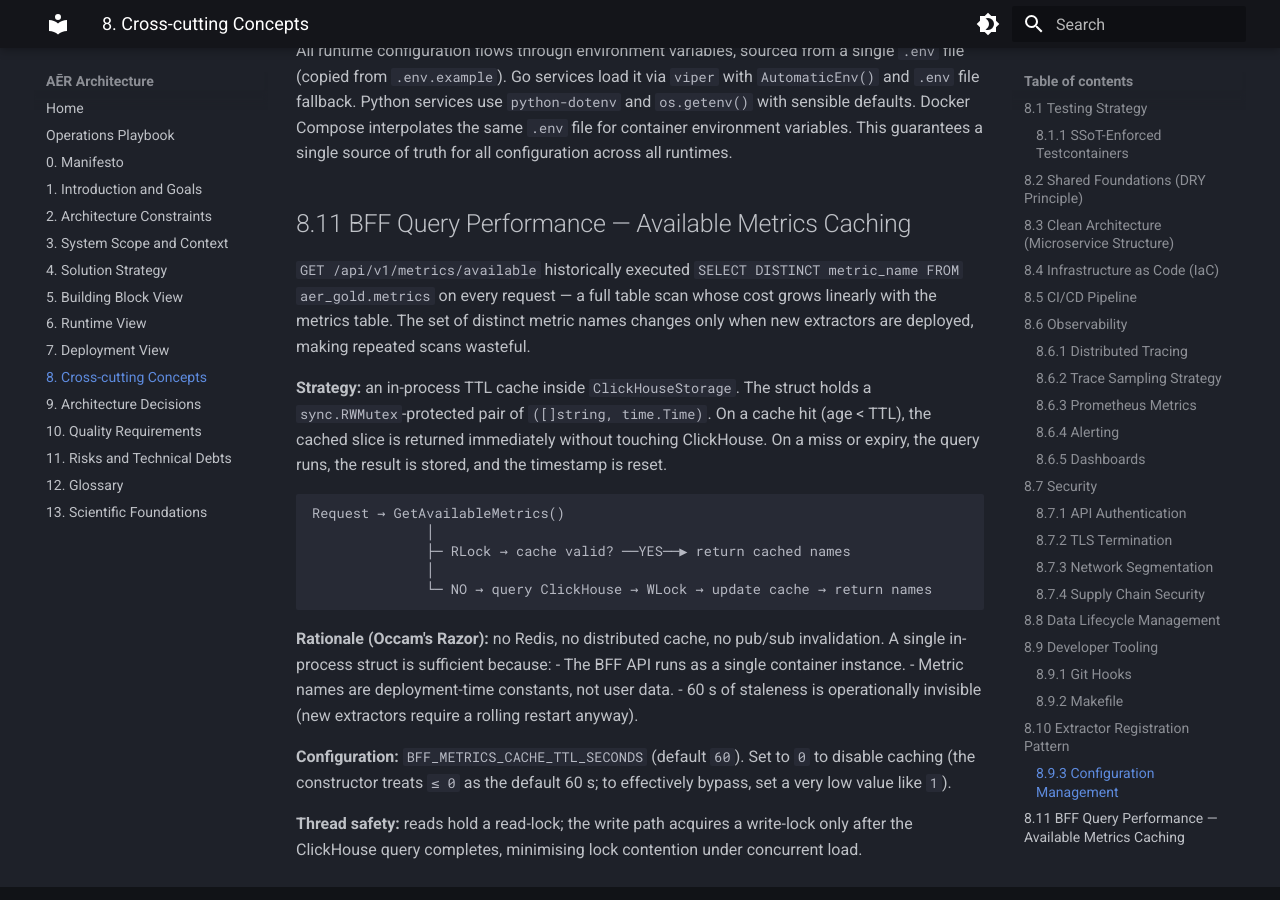
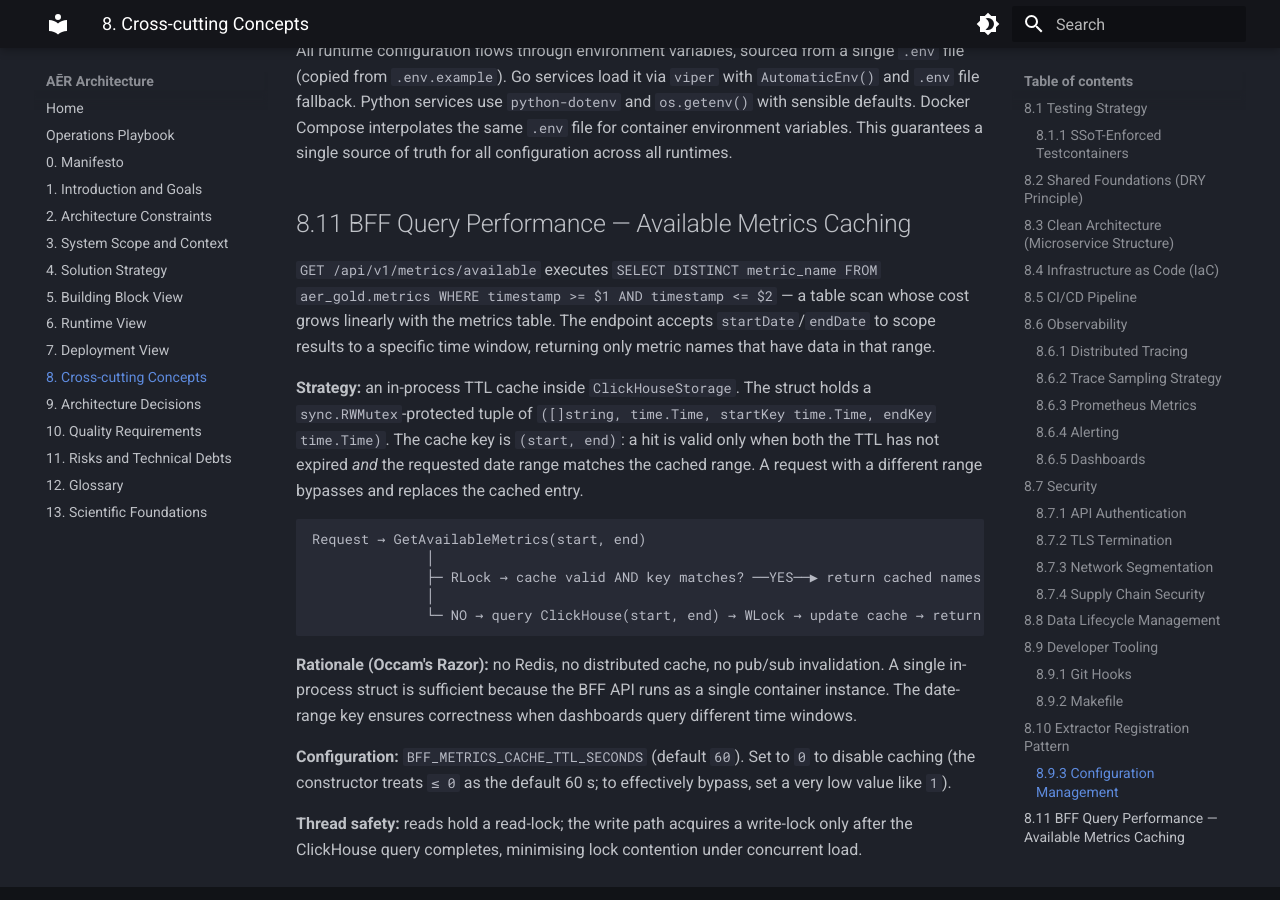
Before and after one commit to frogfromlake/aer, an MkDocs documentation site: the page built from docs/arc42/08_concepts.md, in a window 1280 px wide and 900 px high, scrolled down 10010 px. Built offline with MkDocs 1.6.1 and Material for MkDocs 9.7.7, drawn with Linux system fonts in a browser that asks for light colours.

Commit message:
feat(rss-crawler-bff-api): Cache Correctness & Crawler Resilience

````diff
--- a/docs/arc42/08_concepts.md
+++ b/docs/arc42/08_concepts.md
@@ -248,22 +248,19 @@ All runtime configuration flows through environment variables, sourced from a si
 
 ## 8.11 BFF Query Performance — Available Metrics Caching
 
-`GET /api/v1/metrics/available` historically executed `SELECT DISTINCT metric_name FROM aer_gold.metrics` on every request — a full table scan whose cost grows linearly with the metrics table. The set of distinct metric names changes only when new extractors are deployed, making repeated scans wasteful.
+`GET /api/v1/metrics/available` executes `SELECT DISTINCT metric_name FROM aer_gold.metrics WHERE timestamp >= $1 AND timestamp <= $2` — a table scan whose cost grows linearly with the metrics table. The endpoint accepts `startDate`/`endDate` to scope results to a specific time window, returning only metric names that have data in that range.
 
-**Strategy:** an in-process TTL cache inside `ClickHouseStorage`. The struct holds a `sync.RWMutex`-protected pair of `([]string, time.Time)`. On a cache hit (age < TTL), the cached slice is returned immediately without touching ClickHouse. On a miss or expiry, the query runs, the result is stored, and the timestamp is reset.
+**Strategy:** an in-process TTL cache inside `ClickHouseStorage`. The struct holds a `sync.RWMutex`-protected tuple of `([]string, time.Time, startKey time.Time, endKey time.Time)`. The cache key is `(start, end)`: a hit is valid only when both the TTL has not expired *and* the requested date range matches the cached range. A request with a different range bypasses and replaces the cached entry.
 
 ```
-Request → GetAvailableMetrics()
+Request → GetAvailableMetrics(start, end)
               │
-              ├─ RLock → cache valid? ──YES──▶ return cached names
+              ├─ RLock → cache valid AND key matches? ──YES──▶ return cached names
               │
-              └─ NO → query ClickHouse → WLock → update cache → return names
+              └─ NO → query ClickHouse(start, end) → WLock → update cache → return names
 ```
 
-**Rationale (Occam's Razor):** no Redis, no distributed cache, no pub/sub invalidation. A single in-process struct is sufficient because:
-- The BFF API runs as a single container instance.
-- Metric names are deployment-time constants, not user data.
-- 60 s of staleness is operationally invisible (new extractors require a rolling restart anyway).
+**Rationale (Occam's Razor):** no Redis, no distributed cache, no pub/sub invalidation. A single in-process struct is sufficient because the BFF API runs as a single container instance. The date-range key ensures correctness when dashboards query different time windows.
 
 **Configuration:** `BFF_METRICS_CACHE_TTL_SECONDS` (default `60`). Set to `0` to disable caching (the constructor treats `≤ 0` as the default 60 s; to effectively bypass, set a very low value like `1`).
 
````
Also changed, not shown: ROADMAP.md (+1 -0 lines), docs/operations_playbook.md (+5 -1 lines), 3 other files.
